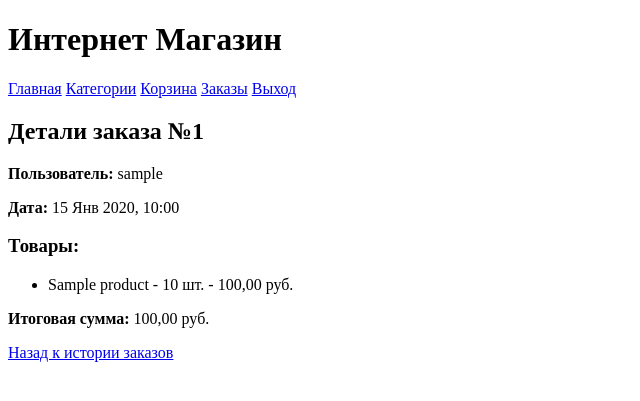
After one commit to Joint-projects-av/project_joint, a Django app: page /order/1/ in a window 1280 px wide. The commit adds this page. Shown: the top 401 px of the page, without its empty margins (0-640 px from the left). Run offline with Django 4.2, Linux system fonts and the light colour scheme; a user stored in the database is signed in; tables that the repository leaves empty hold one stand-in row (values such as "Sample post").

Commit message:
fix: пофиксил корзину и итоговую цену

```diff
--- a/joint_project/shop/models.py
+++ b/joint_project/shop/models.py
@@ -35,13 +35,37 @@ class Cart(models.Model):
 class CartItem(models.Model):
     cart = models.ForeignKey(Cart, on_delete=models.CASCADE)
     product = models.ForeignKey(Product, on_delete=models.CASCADE)
-    quantity = models.PositiveIntegerField(default=1)
+    quantity = models.PositiveIntegerField(default=0)
+
+    def __str__(self):
+        return f"{self.product.name} ({self.quantity} шт.)"
+
+    def get_cost(self):
+        return self.product.price * self.quantity
+
 
 
 class Order(models.Model):
     user = models.ForeignKey(User, on_delete=models.CASCADE)
-    cart = models.ForeignKey(Cart, on_delete=models.SET_NULL, null=True)
     created_at = models.DateTimeField(auto_now_add=True)
 
     def __str__(self):
-        return f"Заказ ({self.id},  {self.user.username})"
+        return f"Заказ №{self.id} ({self.user.username})"
+
+    def get_total_cost(self):
+        return sum(item.get_cost() for item in self.order_items.all())  # Суммируем стоимость товаров
+
+    def get_items(self):
+        return self.order_items.all()  # Получаем все товары в заказе
+
+
+
+
+class OrderItem(models.Model):
+    order = models.ForeignKey(Order, on_delete=models.CASCADE, related_name='order_items')
+    product = models.ForeignKey(Product, on_delete=models.CASCADE)
+    quantity = models.PositiveIntegerField(default=1)
+    price = models.DecimalField(max_digits=10, decimal_places=2)
+
+    def get_cost(self):
+        return self.price * self.quantity
--- /dev/null
+++ b/joint_project/shop/templates/shop/order_detail.html
@@ -0,0 +1,21 @@
+{% extends 'shop/base.html' %}
+
+{% block title %}Детали заказа{% endblock %}
+
+{% block content %}
+<h2>Детали заказа №{{ order.id }}</h2>
+
+<p><strong>Пользователь:</strong> {{ order.user.username }}</p>
+<p><strong>Дата:</strong> {{ order.created_at|date:"d M Y, H:i" }}</p>
+
+<h3>Товары:</h3>
+<ul>
+    {% for item in order.order_items.all %}
+        <li>{{ item.product.name }} - {{ item.quantity }} шт. - {{ item.get_cost|floatformat:2 }} руб.</li>
+    {% endfor %}
+</ul>
+
+<p><strong>Итоговая сумма:</strong> {{ order.get_total_cost|floatformat:2 }} руб.</p>
+
+<a href="{% url 'order_history' %}">Назад к истории заказов</a>
+{% endblock %}
--- a/joint_project/shop/templates/shop/order_history.html
+++ b/joint_project/shop/templates/shop/order_history.html
@@ -9,12 +9,16 @@
     <ul>
         {% for order in orders %}
             <li>
-                Заказ №{{ order.id }} - {{ order.created_at }} - {{ order.cart.get_total_cost }} руб.
+                <strong>Заказ №{{ order.id }}</strong> -
+                {{ order.created_at|date:"d M Y, H:i" }} -
+                {{ order.get_total_cost|floatformat:2 }} руб.
+                <a href="{% url 'order_detail' order.id %}">Посмотреть детали</a>
             </li>
         {% endfor %}
     </ul>
 {% else %}
     <p>У вас еще нет заказов.</p>
 {% endif %}
+
 <a href="{% url 'index' %}">На главную</a>
 {% endblock %}
--- a/joint_project/shop/urls.py
+++ b/joint_project/shop/urls.py
@@ -1,7 +1,7 @@
 from django.urls import path
 from .views import (
     IndexView, ProductDetailView, CategoryListView, RegisterView, LoginView, LogoutView,
-    CartView, AddToCartView, OrderHistoryView, ProductsByCategoryView
+    CartView, AddToCartView, OrderHistoryView, ProductsByCategoryView, CheckoutView, OrderDetailView
 )
 
 urlpatterns = [
@@ -14,5 +14,7 @@ urlpatterns = [
     path('logout/', LogoutView.as_view(), name='logout'),
     path('cart/', CartView.as_view(), name='cart'),
     path('cart/add/<int:product_id>/', AddToCartView.as_view(), name='add_to_cart'),
+    path('cart/checkout/', CheckoutView.as_view(), name='checkout'),
     path('order-history/', OrderHistoryView.as_view(), name='order_history'),
+    path('order/<int:pk>/', OrderDetailView.as_view(), name='order_detail'),
 ]
--- a/joint_project/shop/views.py
+++ b/joint_project/shop/views.py
@@ -1,3 +1,4 @@
+from django.contrib import messages
 from django.contrib.auth import login, logout
 from django.contrib.auth.forms import UserCreationForm, AuthenticationForm
 from django.contrib.auth.mixins import LoginRequiredMixin
@@ -5,7 +6,7 @@ from django.shortcuts import render, get_object_or_404, redirect
 from django.views import View
 from django.views.generic import ListView, DetailView
 
-from .models import Product, Category, Cart, CartItem, Order
+from .models import Product, Category, Cart, CartItem, Order, OrderItem
 
 
 # Create your views here.
@@ -32,6 +33,31 @@ class ProductDetailView(DetailView):
         context = super().get_context_data(**kwargs)
         context['title'] = self.object.name
         return context
+
+
+class AddToCartView(View):
+    def post(self, request, product_id):
+        # Получаем корзину пользователя (если ее нет — создаем новую)
+        cart, created = Cart.objects.get_or_create(user=request.user)
+
+        # Получаем товар по ID
+        product = Product.objects.get(id=product_id)
+
+        # Проверяем, есть ли уже этот товар в корзине
+        cart_item, created = CartItem.objects.get_or_create(cart=cart, product=product)
+
+        if created:
+            # Если товар был добавлен впервые, установим количество в 1
+            cart_item.quantity = 1
+            cart_item.save()
+            messages.success(request, f'Товар "{product.name}" добавлен в корзину.')
+        else:
+            # Если товар уже в корзине, увеличиваем его количество на 1
+            cart_item.quantity += 1
+            cart_item.save()
+            messages.success(request, f'Количество товара "{product.name}" увеличено на 1.')
+
+        return redirect('cart')
 
 
 class CategoryListView(ListView):
@@ -121,9 +147,49 @@ class AddToCartView(LoginRequiredMixin, View):
         return redirect('cart')
 
 
-class OrderHistoryView(LoginRequiredMixin, ListView):
+class CheckoutView(LoginRequiredMixin, View):
+    def post(self, request):
+        cart = Cart.objects.filter(user=request.user).first()
+
+        if not cart or not cart.cartitem_set.exists():
+            messages.error(request, "Корзина пуста.")
+            return redirect('cart')
+
+        # Создаем заказ
+        order = Order.objects.create(user=request.user)
+
+        # Копируем товары из корзины в заказ и сохраняем цену каждого товара
+        for cart_item in cart.cartitem_set.all():
+            OrderItem.objects.create(
+                order=order,
+                product=cart_item.product,
+                quantity=cart_item.quantity,
+                price=cart_item.product.price
+            )
+
+        # Очищаем корзину
+        cart.cartitem_set.all().delete()
+
+        messages.success(request, f"Ваш заказ №{order.id} успешно оформлен!")
+        return redirect('order_history')
+
+
+
+class OrderHistoryView(LoginRequiredMixin, View):
     template_name = 'shop/order_history.html'
-    context_object_name = 'orders'
 
-    def get_queryset(self):
-        return Order.objects.filter(user=self.request.user)
+    def get(self, request):
+        orders = Order.objects.filter(user=request.user).order_by('-created_at')
+        return render(request, self.template_name, {'orders': orders})
+
+
+class OrderDetailView(LoginRequiredMixin, View):
+    template_name = 'shop/order_detail.html'
+
+    def get(self, request, pk):
+        order = Order.objects.filter(pk=pk, user=request.user).first()
+        if not order:
+            messages.error(request, "Заказ не найден.")
+            return redirect('order_history')
+
+        return render(request, self.template_name, {'order': order})
```
